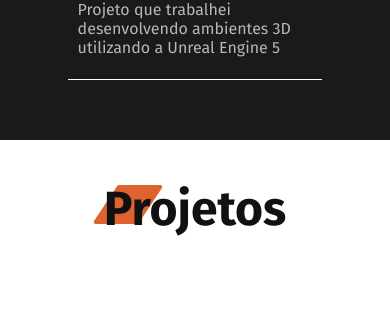
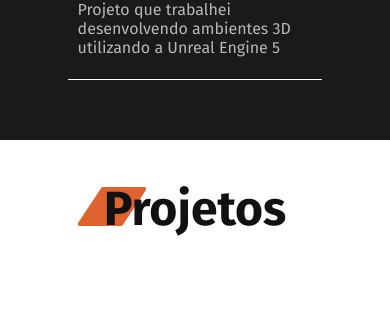
Before and after one commit to guhpissai/guhpissai.github.io, a plain HTML site: page index.html in a window 390 px wide. Shown: the part 1938-2254 px from the top of the page. Drawn offline with Linux system fonts and the light colour scheme.

Commit message:
Ajustando icone na h2 (projetos)

```diff
--- a/css/projetos.css
+++ b/css/projetos.css
@@ -33,6 +33,7 @@
   font-weight: bold;
   color: #111111;
   position: relative;
+  z-index: 1;
 }
 
 .projeto-title::before {
@@ -42,9 +43,9 @@
   height: 50px;
   background: url(../exports/cv-detail-03.svg) no-repeat center;
   position:absolute;
+  top: 42px;
   left: 78px;
   z-index: -1;
-  color: #DF632E;
 }
 
 .projetos p {
@@ -103,11 +104,10 @@
 
   .projeto-title {
     display: flex;
-    justify-content: center;
+    justify-content: flex-start;
   }
 
   .projetos .box img {
-    /* margin-right: 50px; */
     width: 40px;
   }
 
@@ -115,3 +115,19 @@
     margin: 5px 0;
   }
 }
+
+@media (max-width: 430px) {
+  .title-container {
+    display: flex;
+    justify-content: center;
+    align-items: center;
+  }
+
+  .projeto-title {
+    padding: 40px 0px;
+  }
+
+  .projeto-title::before {
+    left: -42px;
+  }
+}
--- a/index.html
+++ b/index.html
@@ -61,8 +61,9 @@
       </div>
     </section>
   </div>
-
+  <div class="title-container">
   <h2 class="projeto-title">Projetos</h2>
+  </div>
   <section class="projetos" id="projetos">
     <div class="box">
       <img src="./exports/cv-book-icon.svg" alt="Livro Icone">
```
Also changed, not shown: css/container.css (line endings or trailing spaces).
